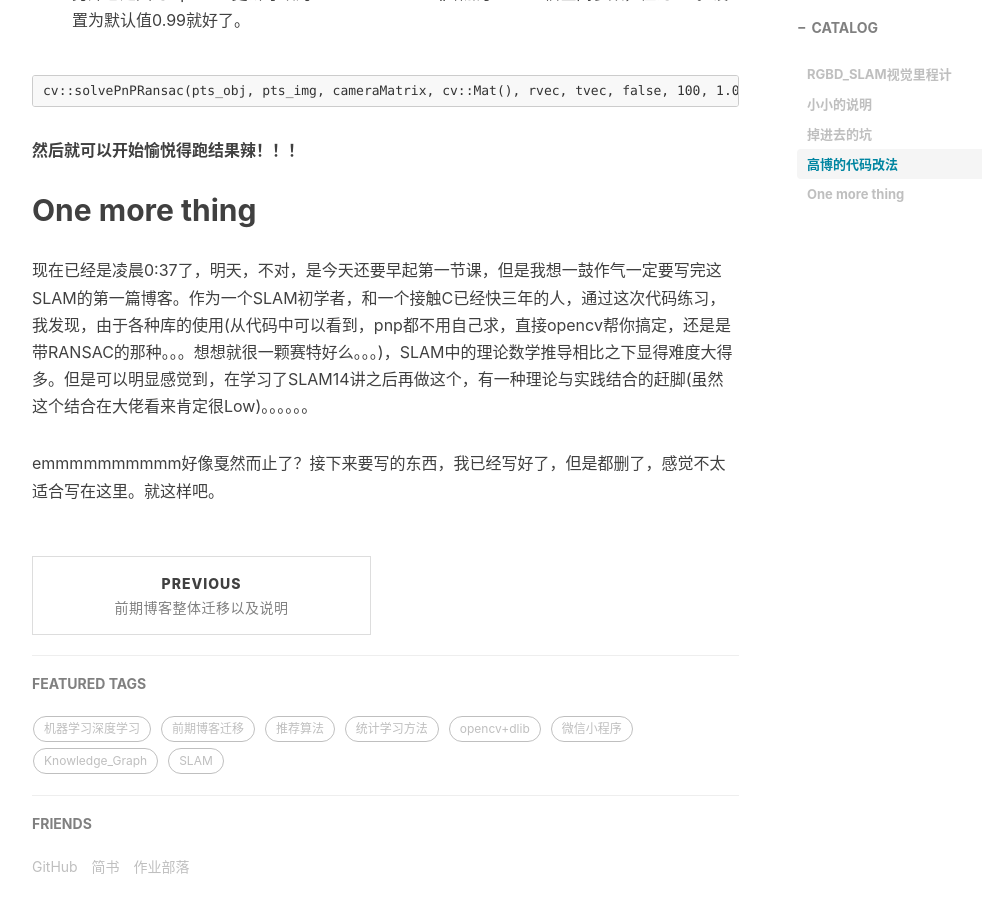
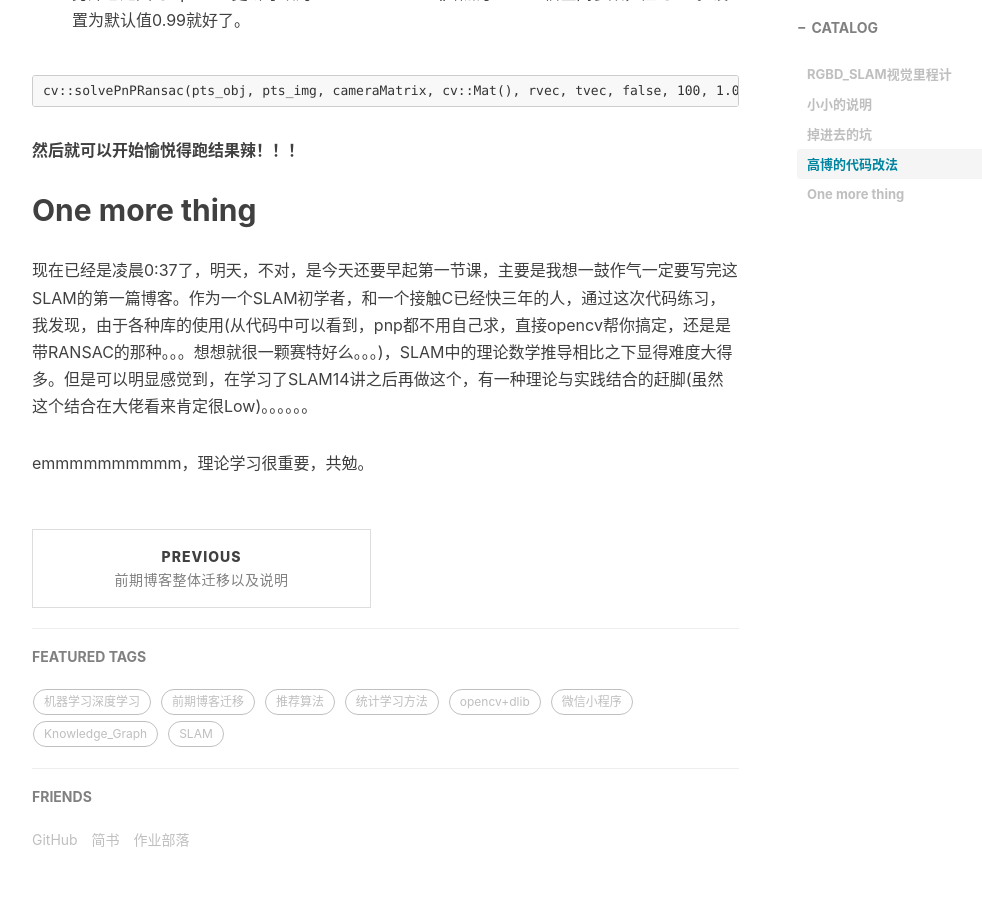
Before and after one commit to RasertingL/RasertingL.github.io, a Jekyll site: the page built from _posts/2019-05-30-VO.md, in a window 1280 px wide and 900 px high, scrolled down 3434 px. Shown: the whole window, without its empty margins (233-1215 px from the left). Built offline with Jekyll 4.4.1, drawn with Linux system fonts in a browser that asks for light colours; nearby versions of some CDN libraries; comment, search, counter and statistics services are not loaded.

Commit message:
Update 2019-05-30-VO.md

```diff
--- a/_posts/2019-05-30-VO.md
+++ b/_posts/2019-05-30-VO.md
@@ -142,6 +142,8 @@ cv::solvePnPRansac(pts_obj, pts_img, cameraMatrix, cv::Mat(), rvec, tvec, false,
 
 ## One more thing
 
-现在已经是凌晨0:37了，明天，不对，是今天还要早起第一节课，但是我想一鼓作气一定要写完这SLAM的第一篇博客。作为一个SLAM初学者，和一个接触C已经快三年的人，通过这次代码练习，我发现，由于各种库的使用(从代码中可以看到，pnp都不用自己求，直接opencv帮你搞定，还是是带RANSAC的那种。。。想想就很一颗赛特好么。。。)，SLAM中的理论数学推导相比之下显得难度大得多。但是可以明显感觉到，在学习了SLAM14讲之后再做这个，有一种理论与实践结合的赶脚(虽然这个结合在大佬看来肯定很Low)。。。。。。
+现在已经是凌晨0:37了，明天，不对，是今天还要早起第一节课，主要是我想一鼓作气一定要写完这SLAM的第一篇博客。作为一个SLAM初学者，和一个接触C已经快三年的人，通过这次代码练习，我发现，由于各种库的使用(从代码中可以看到，pnp都不用自己求，直接opencv帮你搞定，还是是带RANSAC的那种。。。想想就很一颗赛特好么。。。)，SLAM中的理论数学推导相比之下显得难度大得多。但是可以明显感觉到，在学习了SLAM14讲之后再做这个，有一种理论与实践结合的赶脚(虽然这个结合在大佬看来肯定很Low)。。。。。。
 
-emmmmmmmmmm好像戛然而止了？接下来要写的东西，我已经写好了，但是都删了，感觉不太适合写在这里。就这样吧。
+
+
+emmmmmmmmmm，理论学习很重要，共勉。
```
